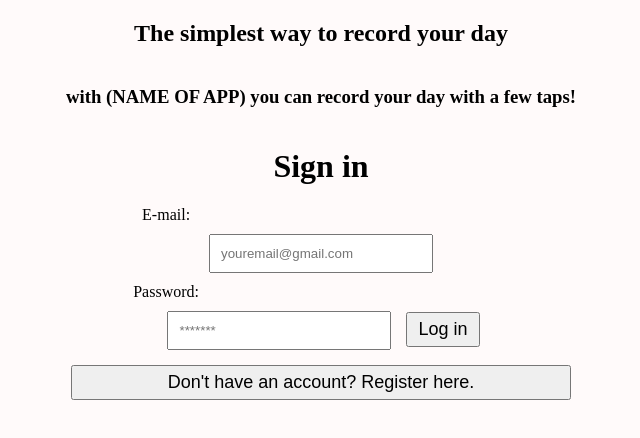
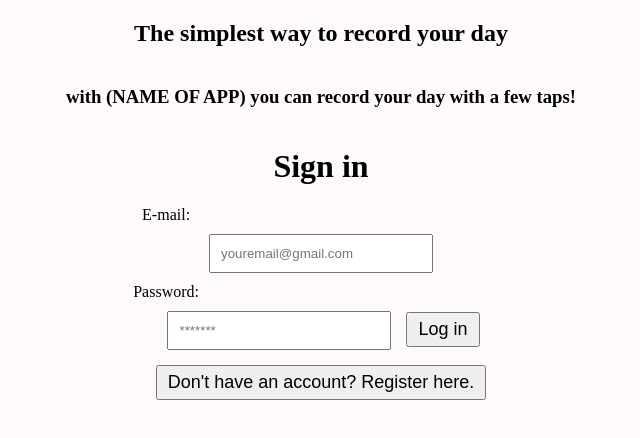
Before and after one commit to SheryllD/ProjectFrontEnd, a React (Vite) app: page /loginpage in a window 1280 px wide. Shown: the top 438 px of the page, without its empty margins (319-959 px from the left). Built offline with nearby package versions, Linux system fonts and the light colour scheme.

Commit message:
check the redirections of the login and sign up, check with Onchange or onClick

```diff
--- a/src/pages/LoginPage.jsx
+++ b/src/pages/LoginPage.jsx
@@ -41,7 +41,11 @@ export const LoginPage = (props) => {
            onChange={(e) => setPassword(e.target.value)} />
           <button type="submit">Log in</button>
            </form>
-           <button className="link-button" onClick={() => props.onFormSwitch('/registerpage')}>Don't have an account? Register here.</button>
+           </div>
+           <div>
+           <Link to="/registerpage">
+           <button className="link-button"> Don't have an account? Register here.</button>
+           </Link>
         </div>
         </>
     )
```
